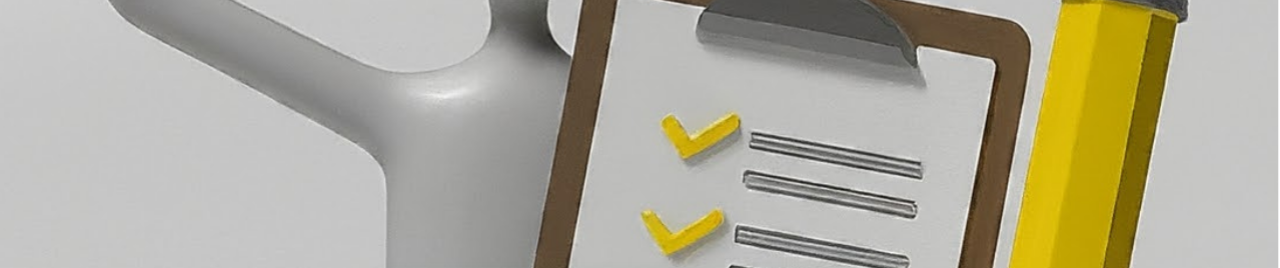
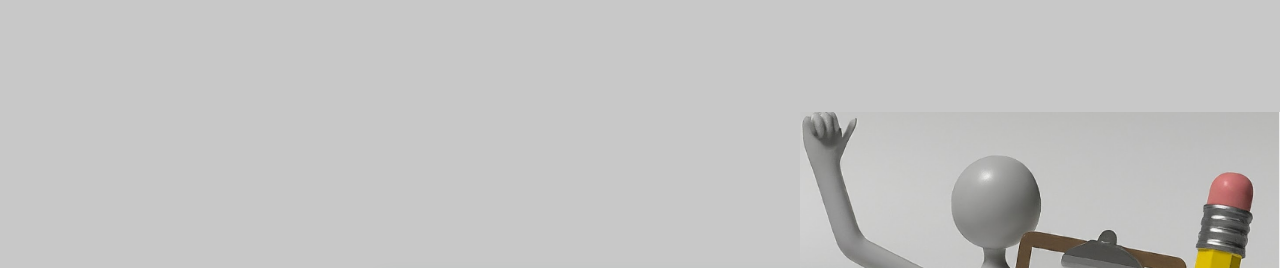
Before and after one commit to Himanshu157/Task-Manager, a plain HTML site: page index.html in a window 1280 px wide. Shown: the top 268 px of the page. Drawn offline with Linux system fonts and the light colour scheme.

Commit message:
Update style.css

```diff
--- a/style.css
+++ b/style.css
@@ -7,9 +7,9 @@
 
 body {
     background-image: url('to\ do\ back.png');
-    background-size: cover;
+    background-size: 480px;
     background-color: #c8c8c8;
-    background-position: center;
+    background-position: right;
     background-repeat: no-repeat;
     height: 100vh;
     display: flex;
```
